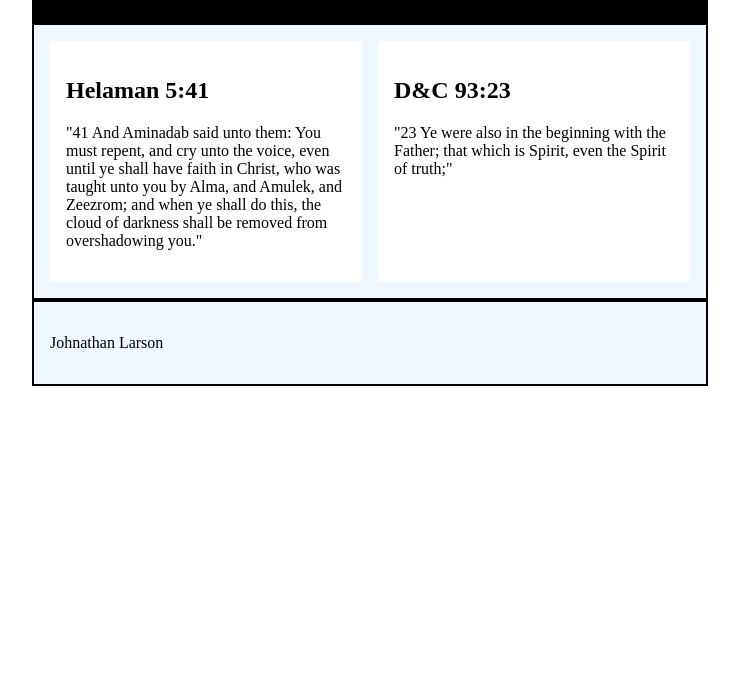
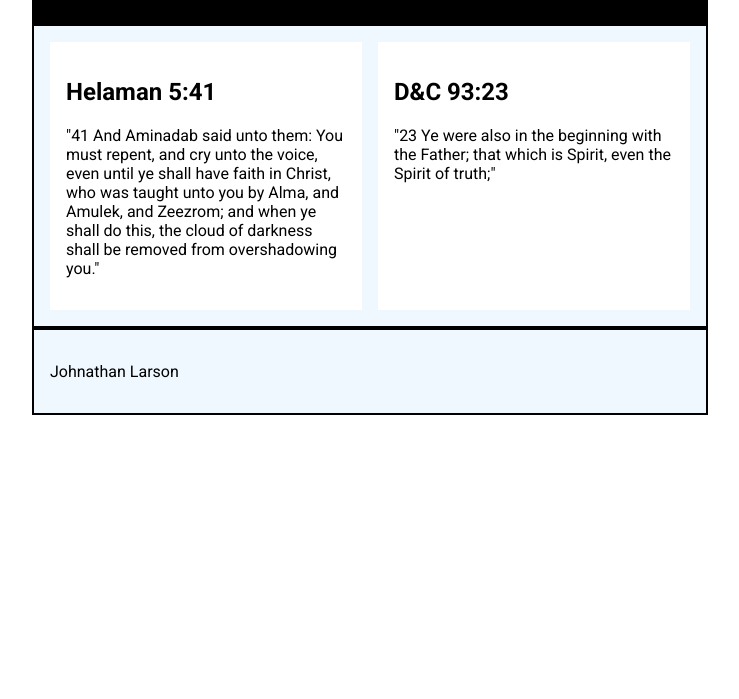
Before and after one commit to Mallazeum/wdd131, a plain HTML site: page week02/media-query.html in a window 1280 px wide. Shown: the part 101-800 px from the top of the page, without its empty margins (270-1009 px from the left). Drawn offline with Linux system fonts and the light colour scheme.

Commit message:
fixed again

```diff
--- a/week02/styles/media-query.css
+++ b/week02/styles/media-query.css
@@ -1,5 +1,5 @@
 body {
-    font-style: 'Roboto', san-serif;
+    font-family: 'Roboto', san-serif;
 }
 
 header, main, footer {
```
